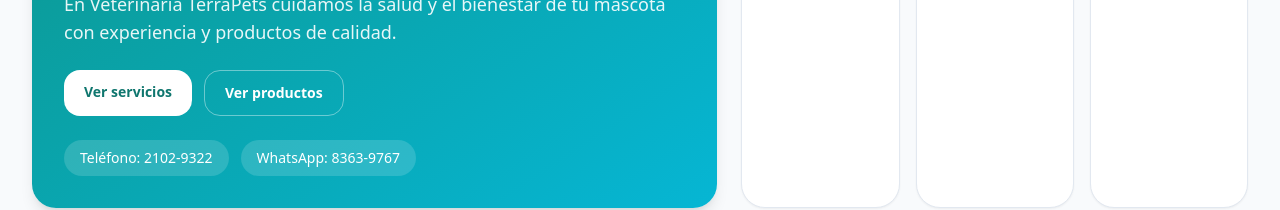
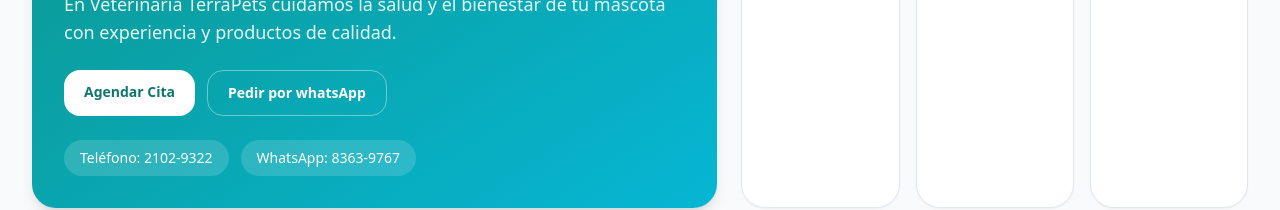
Before and after one commit to jcarsa23-tech/terrapets-web, a React (Vite) app: page / in a window 1280 px wide. Shown: the part 401-611 px from the top of the page. Built offline with nearby package versions, Linux system fonts and the light colour scheme.

Commit message:
Actualizar botones hero

```diff
--- a/src/App.jsx
+++ b/src/App.jsx
@@ -181,13 +181,13 @@
               href="#servicios"
               className="rounded-2xl bg-white px-5 py-3 text-sm font-bold text-teal-700 transition hover:scale-[1.02]"
             >
-              Ver servicios
+              Agendar Cita
             </a>
             <a
               href="#productos"
               className="rounded-2xl border border-white/40 px-5 py-3 text-sm font-bold text-white transition hover:bg-white/10"
             >
-              Ver productos
+              Pedir por whatsApp
             </a>
           </div>
           <div className="mt-6 flex flex-wrap gap-3 text-sm">
```
